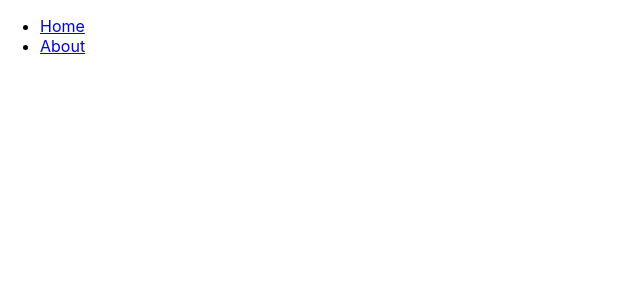
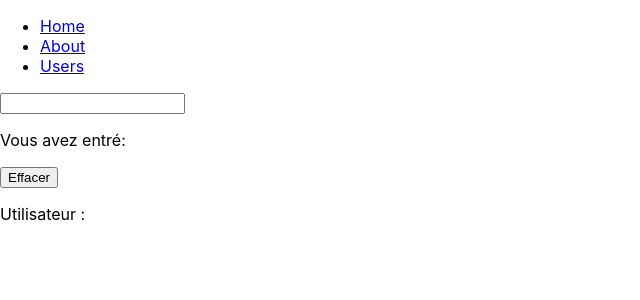
Before and after one commit to LOG2440/Cours-12-React, a React (Create React App) app: page /users in a window 1280 px wide. Before the commit this address had no page. Shown: the top 300 px of the page, without its empty margins (0-640 px from the left). Built offline with nearby package versions, Linux system fonts and the light colour scheme.

Commit message:
Ajout d'exemple de Fetch vers une API externe.

```diff
--- a/src/App.js
+++ b/src/App.js
@@ -3,6 +3,7 @@ import Header from "./components/Header";
 import ComposanteParent from "./components/ComposanteParent";
 import HookEffet from "./components/HookEffet"
 import { BrowserRouter as Router, Routes, Route } from "react-router-dom";
+import UserDisplay from "./components/UserDIsplay";
 
 function App() {
   return (
@@ -11,6 +12,7 @@ function App() {
       <Routes>
         <Route exact path="/" element={<ComposanteParent />} />
         <Route path="/about" element={<HookEffet />} />
+        <Route path="/users" element={<UserDisplay />} />
       </Routes>
     </Router>
   );
--- a/src/components/Header.js
+++ b/src/components/Header.js
@@ -10,8 +10,11 @@ const Header = () => {
         <li>
           <Link to="/about">About</Link>
         </li>
+        <li>
+          <Link to="/users">Users</Link>
+        </li>
       </ul>
     </nav>
-   )
-}
+  );
+};
 export default Header;
--- a/src/components/HookEffetFetch.js
+++ b/src/components/HookEffetFetch.js
@@ -1,23 +1,25 @@
-import { useState, useEffect } from 'react';
+import { useState, useEffect } from "react";
 
-const url = 'http://localhost:3000/api/users'
+const url = "https://jsonplaceholder.typicode.com/users";
 
-const fetchUser = async userId => {
-    const options = { 'headers': { 'accept-language': 'fr' } }
-    const response = await fetch(`${url}/${userId}`, options)
-    const user = await response.json()
-    return user
-}
+const fetchUser = async (userId) => {
+  const options = { headers: { "accept-language": "fr" } };
+  const response = await fetch(`${url}/${userId}`, options);
+  const user = await response.json();
+  return user;
+};
 
+const HookEffetFetch = ({ userId = 1 }) => {
+  const [name, setName] = useState("");
+  useEffect(() => {
+    const fetchData = async () => {
+      const user = await fetchUser(userId);
+      setName(user.name);
+    };
+    fetchData();
+  }, []);
 
-const HookEffetFetch = ({ userId = 0 }) => {
-    const [name, setName] = useState('')
-    useEffect(async () => {
-        const user = await fetchUser(userId)
-        setName(user.name)
-    }, [])
+  return <div>{name}</div>;
+};
 
-    return <div>{name}</div>
-}
-
-export default HookEffetFetch
+export default HookEffetFetch;
--- a/src/components/LiaisonBidirectionnelle.js
+++ b/src/components/LiaisonBidirectionnelle.js
@@ -1,6 +1,6 @@
 import { useState } from "react";
 
-const ButtonState = () => {
+const LiaisonBidirectionnelle = () => {
   const [value, setValue] = useState("");
   return (
     <div>
@@ -11,4 +11,4 @@ const ButtonState = () => {
   );
 };
 
-export default ButtonState;
+export default LiaisonBidirectionnelle;
--- /dev/null
+++ b/src/components/UserDIsplay.js
@@ -0,0 +1,21 @@
+import { useState } from "react";
+import HookEffetFetch from "./HookEffetFetch";
+
+const UserDisplay = () => {
+  const [value, setValue] = useState("");
+  const validateInput = (input) => {
+    const val = parseInt(input);
+    return val >= 1 && val <= 9;
+  };
+  return (
+    <div>
+      <input onChange={(e) => setValue(e.target.value)} value={value} />
+      <p>Vous avez entré: {value}</p>
+      <button onClick={(_) => setValue("")}>Effacer</button>
+      <p>Utilisateur : </p>
+      {validateInput(value) ? <HookEffetFetch userId={value} /> : <></>}
+    </div>
+  );
+};
+
+export default UserDisplay;
```
Lines whose indentation alone changed are shown as unchanged.
